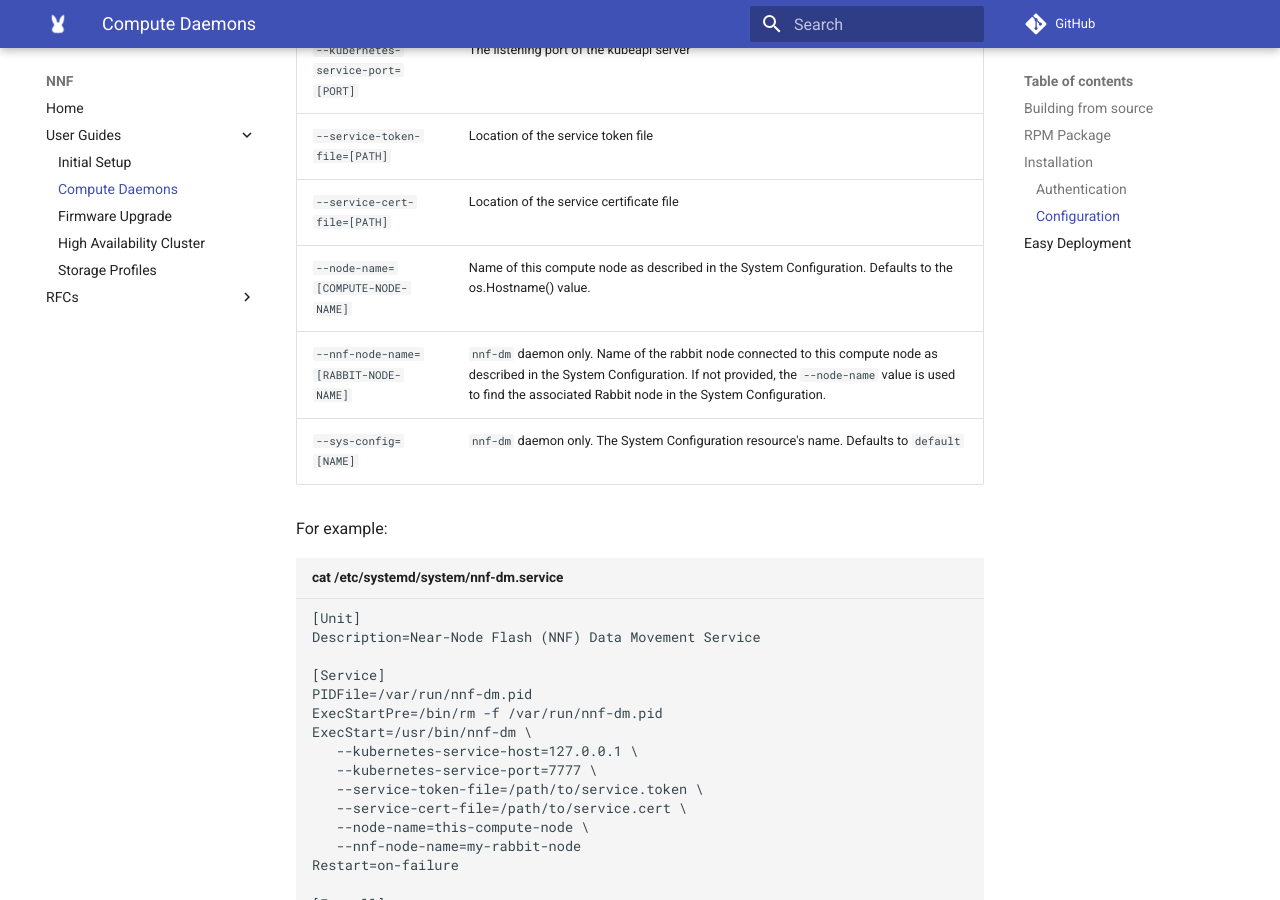
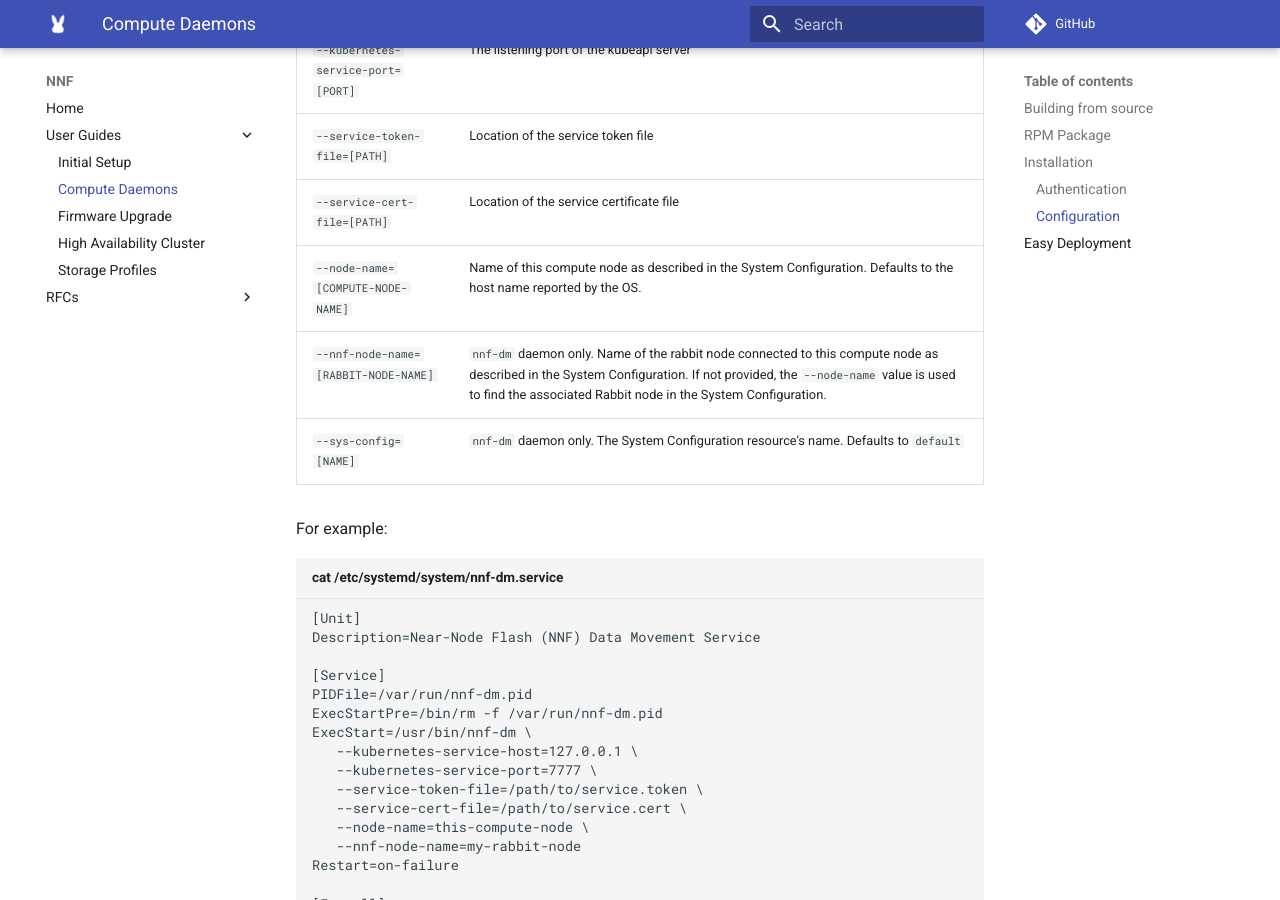
Before and after one commit to NearNodeFlash/NearNodeFlash.github.io, an MkDocs documentation site: the page built from docs/guides/compute-daemons/readme.md, in a window 1280 px wide and 900 px high, scrolled down 1653 px. Built offline with MkDocs 1.6.1 and Material for MkDocs 9.7.7, drawn with Linux system fonts in a browser that asks for light colours; comment, search, counter and statistics services are not loaded.

Commit message:
host name text
Signed-off-by: Nate Thornton <nate.thornton@hpe.com>

```diff
--- a/docs/guides/compute-daemons/readme.md
+++ b/docs/guides/compute-daemons/readme.md
@@ -57,7 +57,7 @@ The command line arguements can be provided to the service definition or as an o
 | `--kubernetes-service-port=[PORT]` | The listening port of the kubeapi server |
 | `--service-token-file=[PATH]` | Location of the service token file |
 | `--service-cert-file=[PATH]` | Location of the service certificate file |
-| `--node-name=[COMPUTE-NODE-NAME]` | Name of this compute node as described in the System Configuration. Defaults to the os.Hostname() value. |
+| `--node-name=[COMPUTE-NODE-NAME]` | Name of this compute node as described in the System Configuration. Defaults to the host name reported by the OS. |
 | `--nnf-node-name=[RABBIT-NODE-NAME]` | `nnf-dm` daemon only. Name of the rabbit node connected to this compute node as described in the System Configuration. If not provided, the `--node-name` value is used to find the associated Rabbit node in the System Configuration. |
 | `--sys-config=[NAME]` | `nnf-dm` daemon only. The System Configuration resource's name. Defaults to `default` |
 
```
